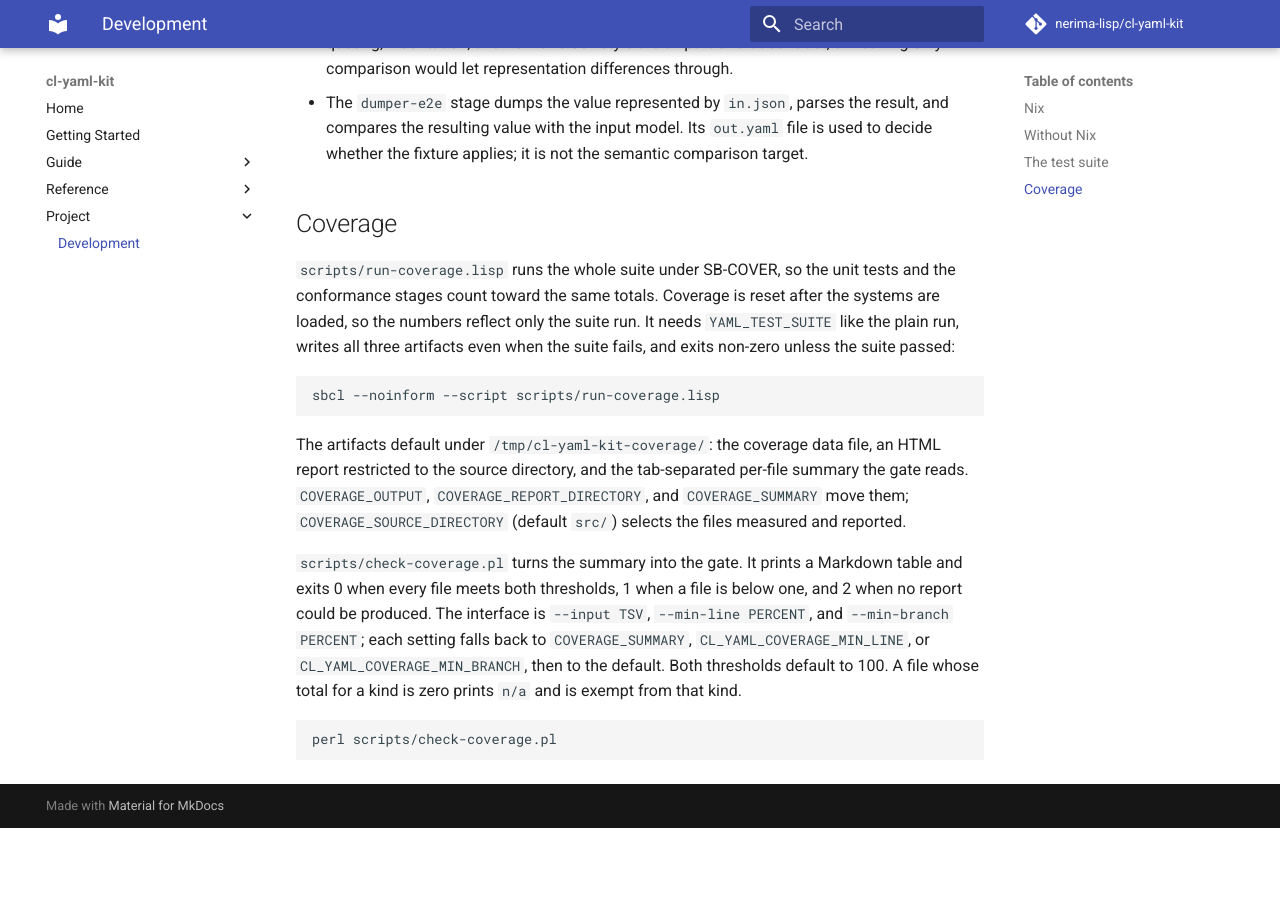
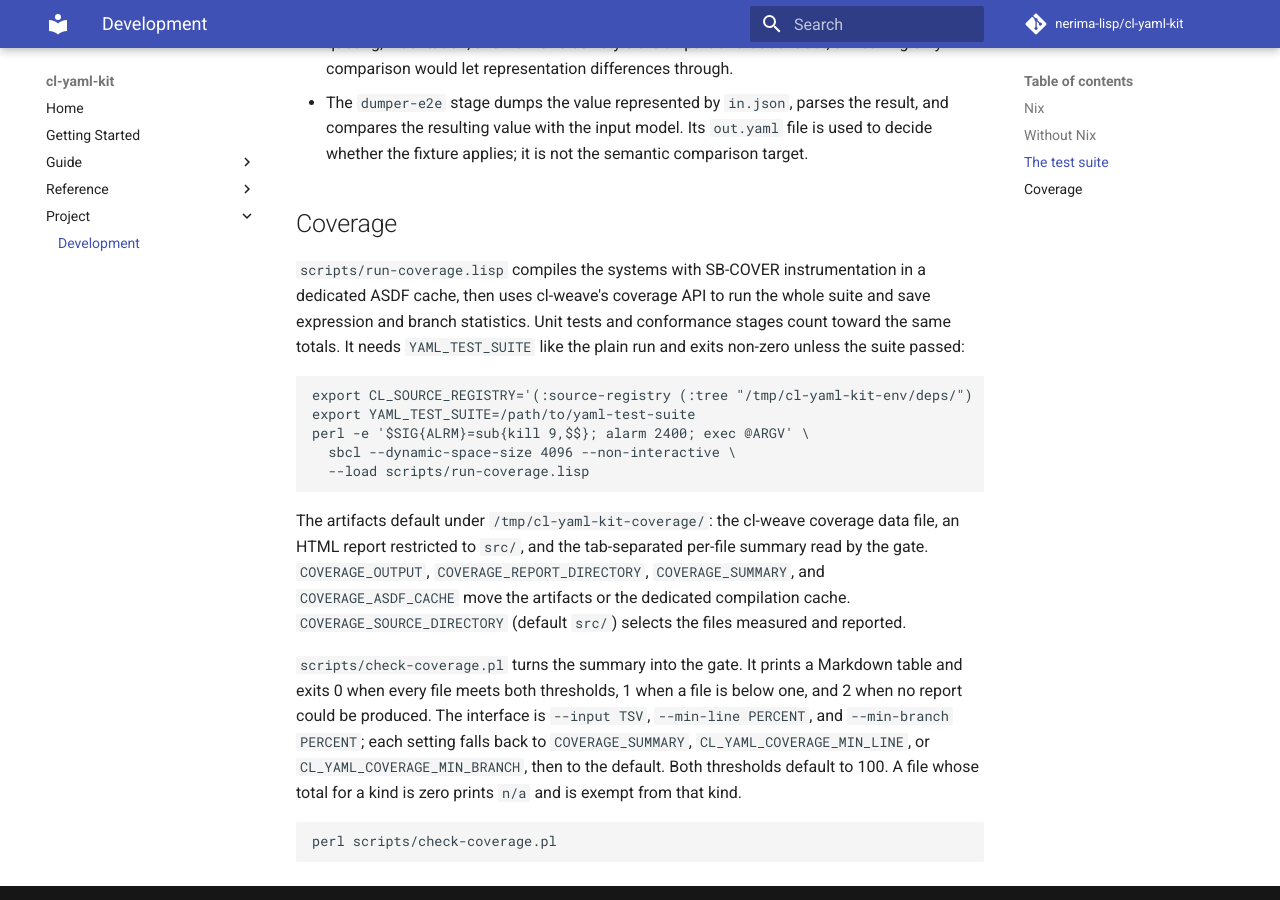
Before and after one commit to nerima-lisp/cl-yaml-kit, an MkDocs documentation site: the page built from docs/src/project/development.md, in a window 1280 px wide and 900 px high, scrolled down 2303 px. Built offline with MkDocs 1.6.1 and Material for MkDocs 9.7.7, drawn with Linux system fonts in a browser that asks for light colours; comment, search, counter and statistics services are not loaded; before the commit the page ends 3131 px from its top, so only the background shows below that.

Commit message:
ci: move coverage runner to cl-weave

````diff
--- a/docs/src/project/development.md
+++ b/docs/src/project/development.md
@@ -119,23 +119,26 @@ The stages compare different representations, on purpose:
 
 ## Coverage
 
-`scripts/run-coverage.lisp` runs the whole suite under SB-COVER, so the
-unit tests and the conformance stages count toward the same totals.
-Coverage is reset after the systems are loaded, so the numbers reflect
-only the suite run. It needs `YAML_TEST_SUITE` like the plain run, writes
-all three artifacts even when the suite fails, and exits non-zero unless
-the suite passed:
+`scripts/run-coverage.lisp` compiles the systems with SB-COVER instrumentation
+in a dedicated ASDF cache, then uses cl-weave's coverage API to run the whole
+suite and save expression and branch statistics. Unit tests and conformance
+stages count toward the same totals. It needs `YAML_TEST_SUITE` like the plain
+run and exits non-zero unless the suite passed:
 
 ```sh
-sbcl --noinform --script scripts/run-coverage.lisp
+export CL_SOURCE_REGISTRY='(:source-registry (:tree "/tmp/cl-yaml-kit-env/deps/") :inherit-configuration)'
+export YAML_TEST_SUITE=/path/to/yaml-test-suite
+perl -e '$SIG{ALRM}=sub{kill 9,$$}; alarm 2400; exec @ARGV' \
+  sbcl --dynamic-space-size 4096 --non-interactive \
+  --load scripts/run-coverage.lisp
 ```
 
-The artifacts default under `/tmp/cl-yaml-kit-coverage/`: the coverage
-data file, an HTML report restricted to the source directory, and the
-tab-separated per-file summary the gate reads. `COVERAGE_OUTPUT`,
-`COVERAGE_REPORT_DIRECTORY`, and `COVERAGE_SUMMARY` move them;
-`COVERAGE_SOURCE_DIRECTORY` (default `src/`) selects the files measured
-and reported.
+The artifacts default under `/tmp/cl-yaml-kit-coverage/`: the cl-weave
+coverage data file, an HTML report restricted to `src/`, and the tab-separated
+per-file summary read by the gate. `COVERAGE_OUTPUT`,
+`COVERAGE_REPORT_DIRECTORY`, `COVERAGE_SUMMARY`, and `COVERAGE_ASDF_CACHE` move
+the artifacts or the dedicated compilation cache. `COVERAGE_SOURCE_DIRECTORY`
+(default `src/`) selects the files measured and reported.
 
 `scripts/check-coverage.pl` turns the summary into the gate. It prints a
 Markdown table and exits 0 when every file meets both thresholds, 1 when
````
Also changed, not shown: 2 other files.
